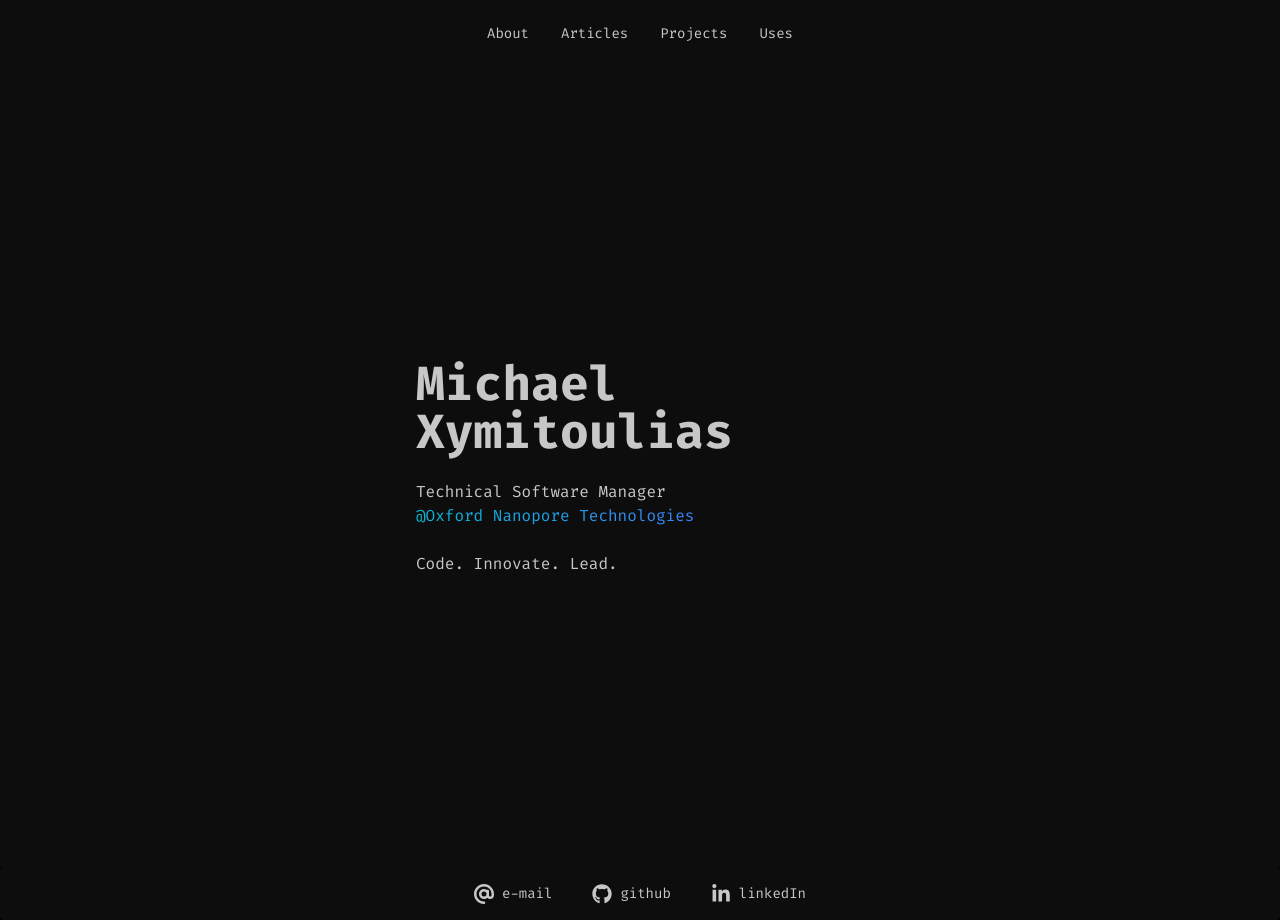
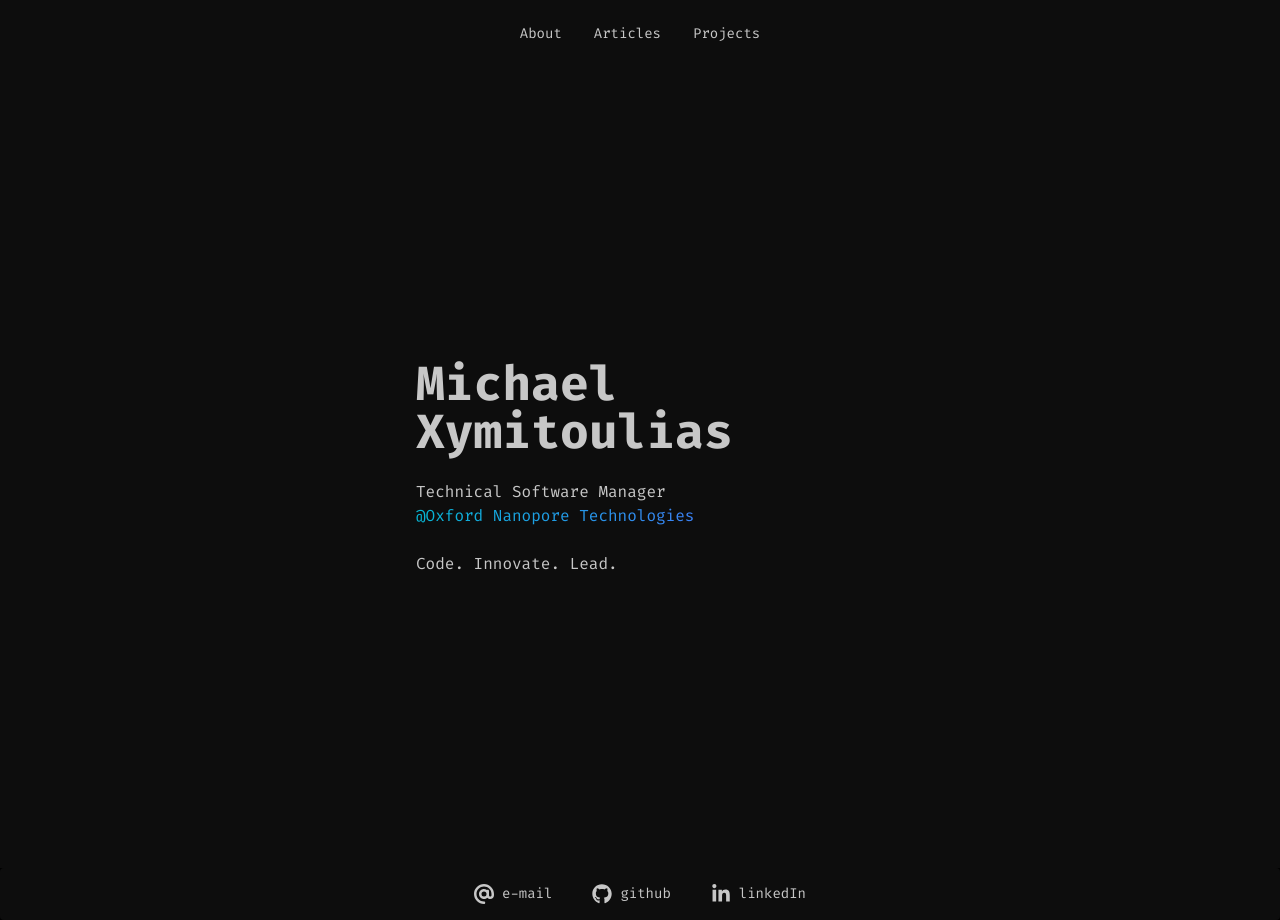
Before and after one commit to michxymi/michxymi.com, a Next.js app: page / in a window 1280 px wide. Built offline with nearby package versions, Linux system fonts and the light colour scheme.

Commit message:
Remove uses menu item for now

```diff
--- a/components/navbar.tsx
+++ b/components/navbar.tsx
@@ -13,10 +13,6 @@ function NavbarMenu(classNames: string) {
         {
             label: "Projects",
             url: "/projects",
-        },
-        {
-            label: "Uses",
-            url: "/uses",
         }
     ]
 
```
